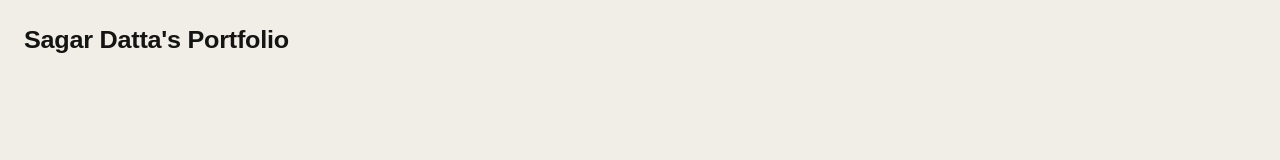
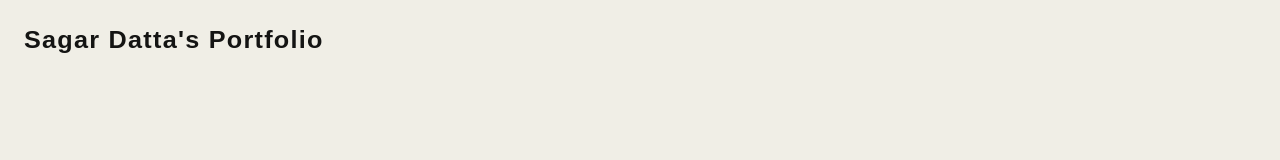
Before and after one commit to sagar-datta/portfolio, a Next.js app: page / in a window 1280 px wide. Shown: the top 160 px of the page. Built offline with nearby package versions, Linux system fonts and the light colour scheme.

Commit message:
Enhance header title typography with wider letter spacing

```diff
--- a/src/components/organisms/header.tsx
+++ b/src/components/organisms/header.tsx
@@ -7,7 +7,7 @@ export const Header = ({ title }: IHeaderProps) => {
     <header className="sticky top-0 z-10 glass-blur">
       <div className="max-w-7xl mx-auto p-6">
         <div className="flex justify-center lg:justify-start">
-          <h1 className="text-2xl font-bold select-none [transform:scale(1.05,1)] origin-center lg:origin-left">
+          <h1 className="text-2xl font-bold tracking-wider select-none [transform:scale(1.05,1)] origin-center lg:origin-left">
             {title}
           </h1>
         </div>
```
